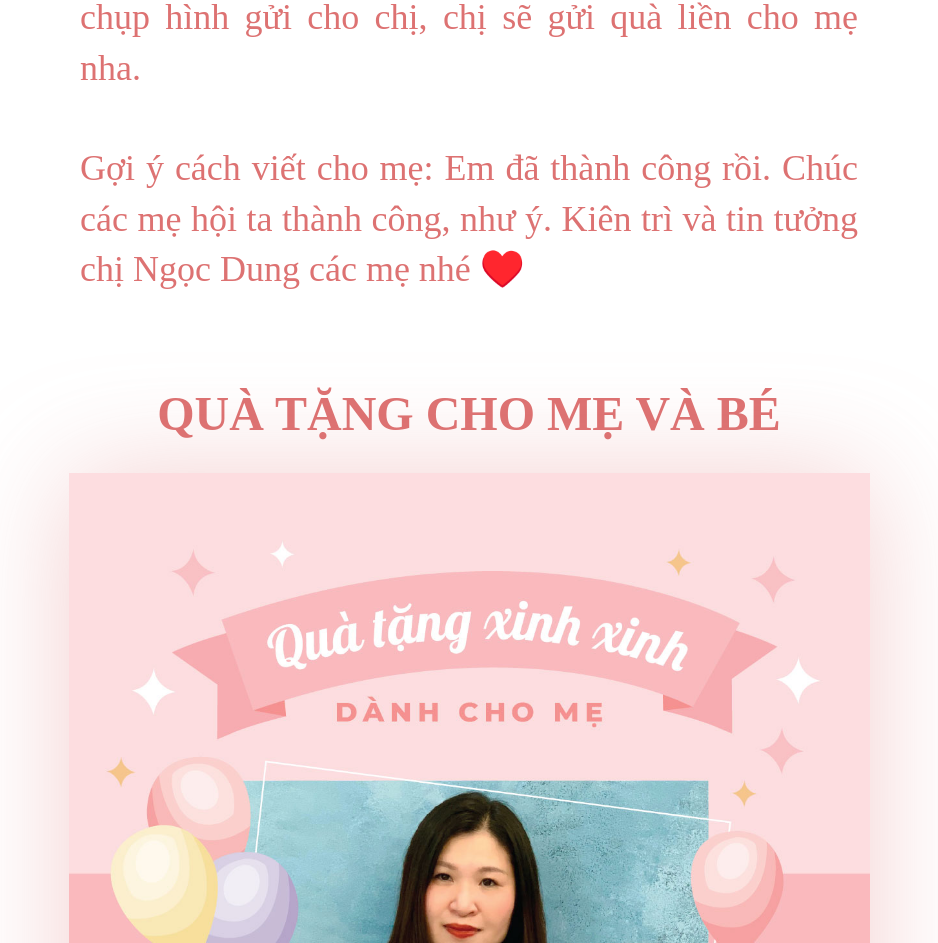
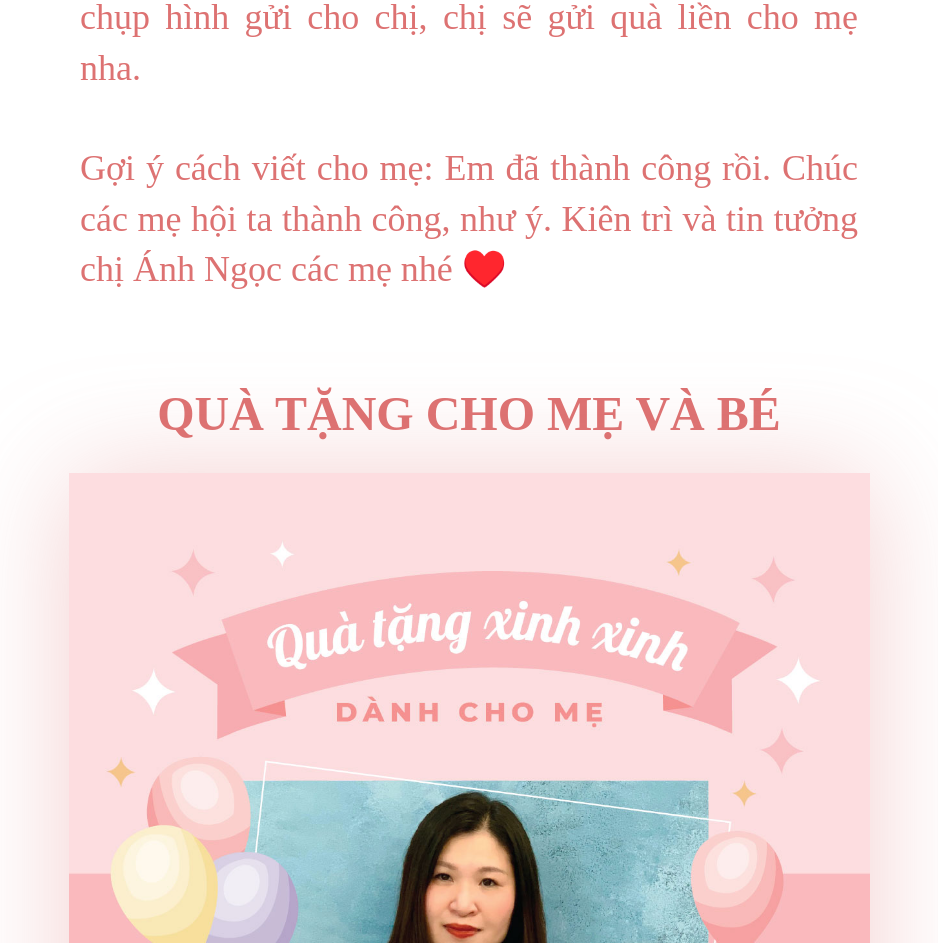
Before and after one commit to nmchien/ton-anhngoc, a plain HTML site: page img/buc-thu.html in a window 1280 px wide. Shown: the part 1753-2696 px from the top of the page, without its empty margins (171-1109 px from the left). Drawn offline with Linux system fonts and the light colour scheme.

Commit message:
Update buc-thu.html
Signed-off-by: nmchien <83529530+nmchien@users.noreply.github.com>

```diff
--- a/img/buc-thu.html
+++ b/img/buc-thu.html
@@ -16,7 +16,7 @@
             <div>Mẹ hãy viết vài dòng khích lệ các mẹ trên hội trong ngày hôm nay hoặc ngày mai, để tiếp thêm động lực cho các mẹ, mẹ nhé. Sau khi mẹ post xong, mẹ hãy chụp hình gửi cho chị, chị sẽ gửi quà liền cho mẹ nha.</div>
 
             <br>
-            <div>Gợi ý cách viết cho mẹ: Em đã thành công rồi. Chúc các mẹ hội ta thành công, như ý. Kiên trì và tin tưởng chị Ngọc Dung các mẹ nhé ♥️</div>
+            <div>Gợi ý cách viết cho mẹ: Em đã thành công rồi. Chúc các mẹ hội ta thành công, như ý. Kiên trì và tin tưởng chị Ánh Ngọc các mẹ nhé ♥️</div>
         </div>
         <div class="header_catalog">
             <div class="cataTxt">Quà tặng cho mẹ và bé</div>
```
